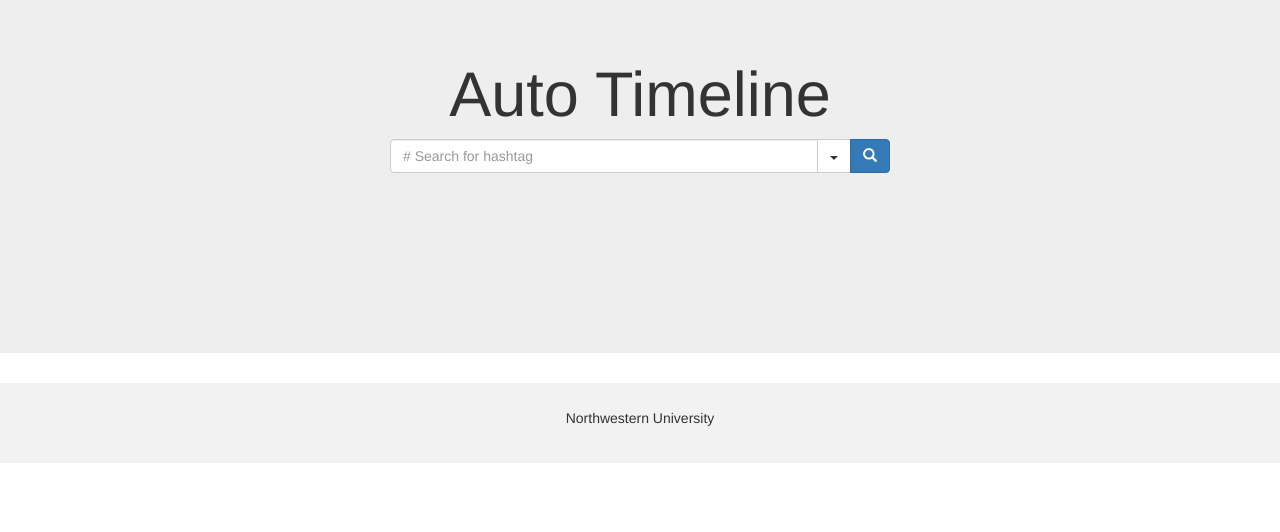
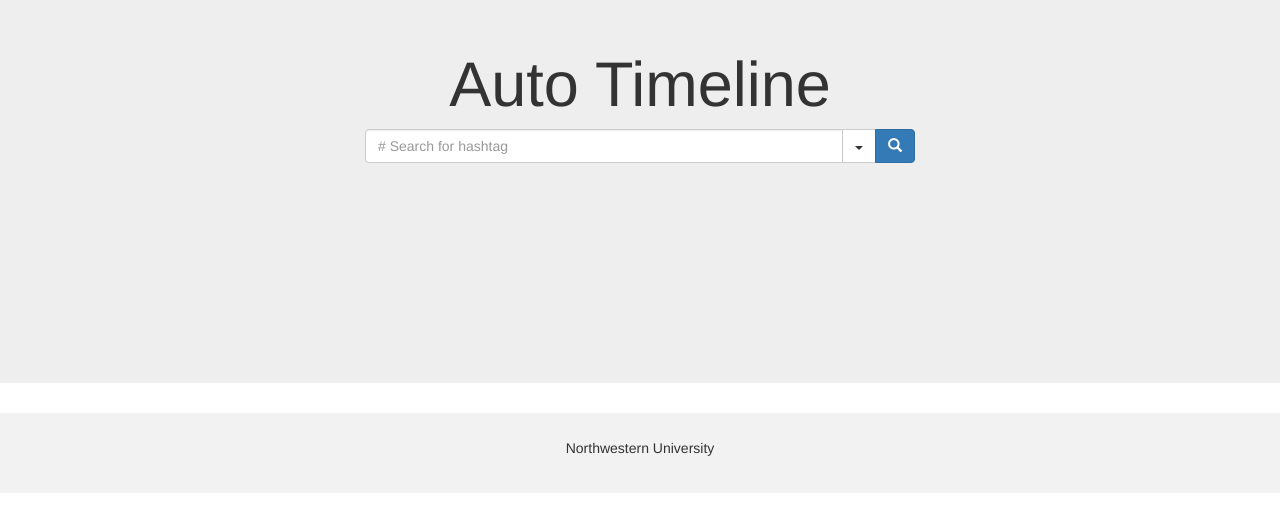
Before and after one commit to NUInnovation/auto-timeline, a website: page public/index.html in a window 1280 px wide. Shown: the part 120-652 px from the top of the page. Drawn offline with nearby package versions, Linux system fonts and the light colour scheme.

Commit message:
First Vision of UI

```diff
--- a/public/index.html
+++ b/public/index.html
@@ -20,8 +20,8 @@
     }
 
     .jumbotron{
-        padding-bottom: 180px;
-        padding-top: 160px
+        padding-bottom: 220px;
+        padding-top: 150px
     }
 
     .dropdown.dropdown-lg .dropdown-menu {
@@ -52,8 +52,8 @@
         border-bottom-left-radius: 4px;
     }
 
-    #adv-search {
-        width: 500px;
+    #hastag-search {
+        width: 550px;
         margin: 0 auto;
     }
     .dropdown.dropdown-lg {
@@ -72,7 +72,7 @@
     <div class="container">
 	<div class="row">
 		<div class="col-md-12">
-            <div class="input-group" id="adv-search">
+            <div class="input-group" id="hastag-search">
                 <input type="text" class="form-control" placeholder="# Search for hashtag" />
                 <div class="input-group-btn">
                     <div class="btn-group" role="group">
```
